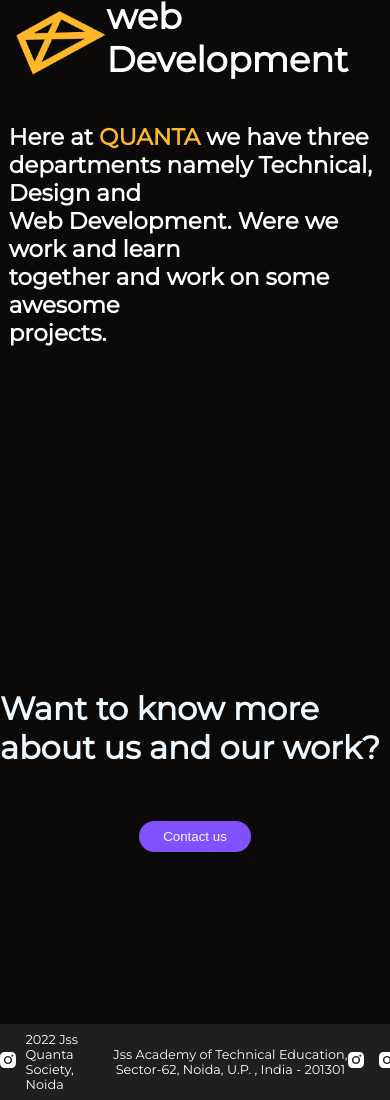
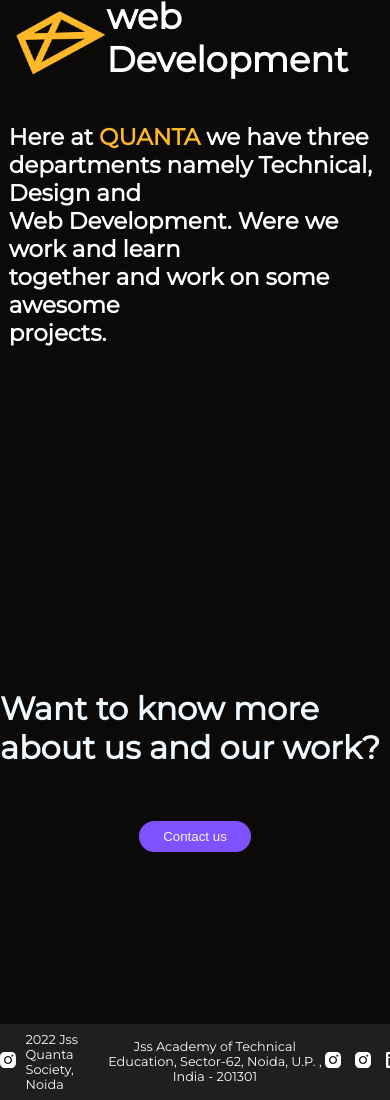
Before and after one commit to Rahulgithubrit/quanta_main_Rweb, a React (Create React App) app: page / in a window 390 px wide. Shown: the part 3194-4294 px from the top of the page. Built offline with nearby package versions, Linux system fonts and the light colour scheme.

Commit message:
changes in footer

```diff
--- a/src/Components/navbar.css
+++ b/src/Components/navbar.css
@@ -140,4 +140,5 @@
         margin-top: 20px;
       }
 
+
 }
--- a/src/Components/resources/Footer.module.css
+++ b/src/Components/resources/Footer.module.css
@@ -41,7 +41,7 @@
     align-items: center;
     color: white;
     justify-content: space-around;
-    width: 109vw;
+    width: 103vw;
     height: 9vh;
     background-color: #292929B2;
     font-size: 0.8rem;
```
